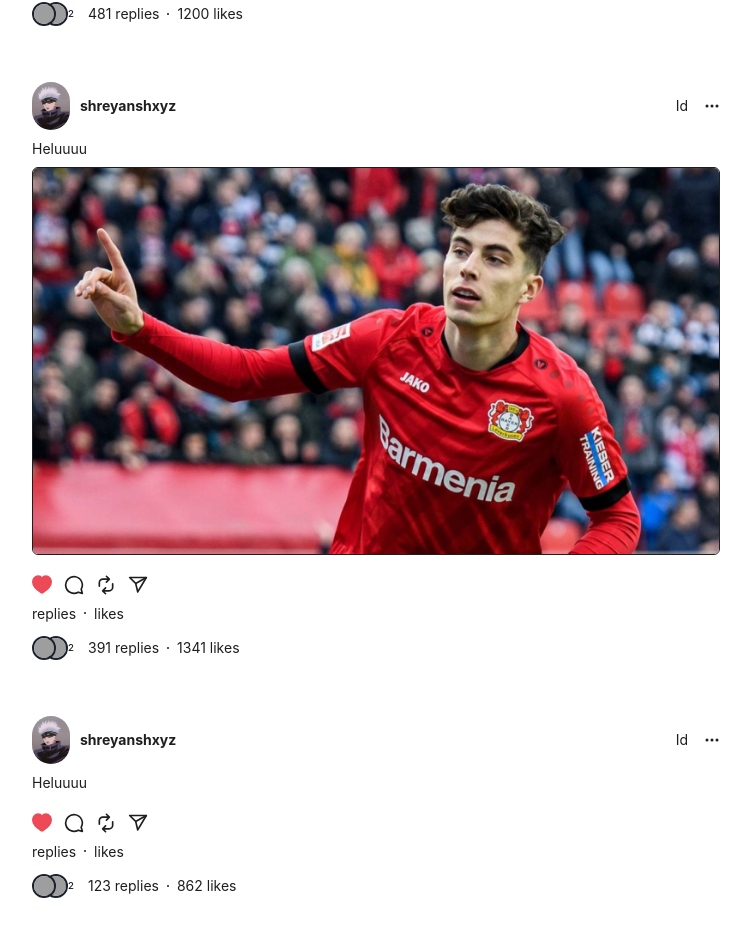
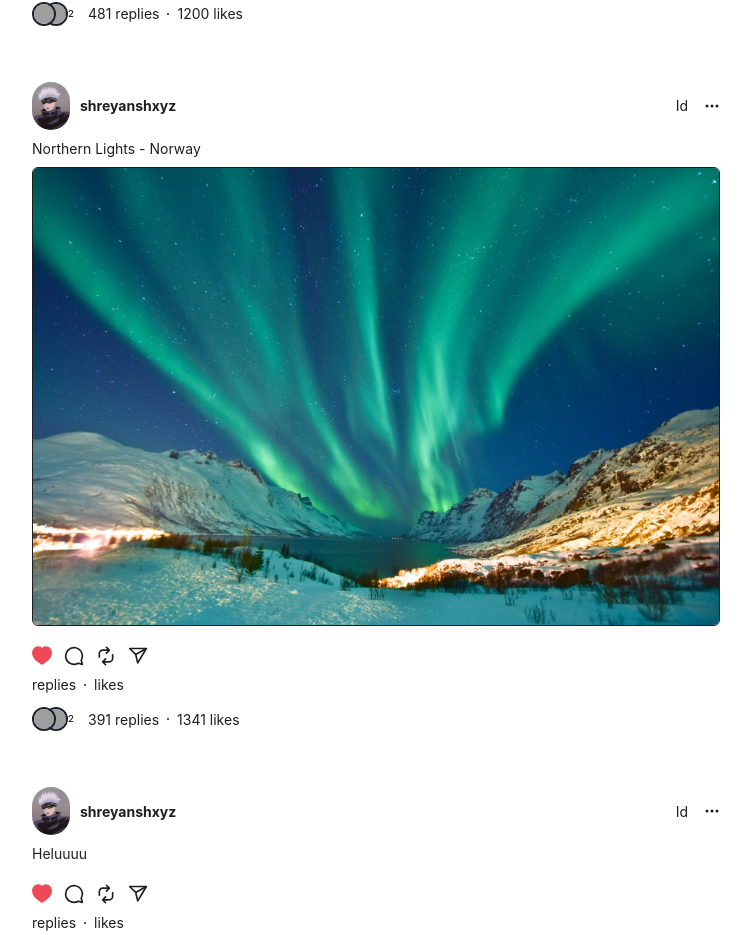
Before and after one commit to shreyanshxyz/BuzzLine, a React (Vite) app in the folder client/: page /update in a window 1280 px wide. Shown: the part 1555-2490 px from the top of the page, without its empty margins (264-1015 px from the left). Built offline with nearby package versions, Linux system fonts and the light colour scheme; grey boxes are pictures that could not be loaded.

Commit message:
update UserPost.jsx and UserPage.jsx

```diff
--- a/client/src/pages/UserPage/UserPage.jsx
+++ b/client/src/pages/UserPage/UserPage.jsx
@@ -21,8 +21,8 @@ function UserPage() {
       <UserPost
         likes={1341}
         replies={391}
-        postImg={"./havertz.jpg"}
-        postTitle={"Heluuuu"}
+        postImg={"./aurora.jpg"}
+        postTitle={"Northern Lights - Norway"}
       />
       <UserPost likes={862} replies={123} postTitle={"Heluuuu"} />
     </>
```
